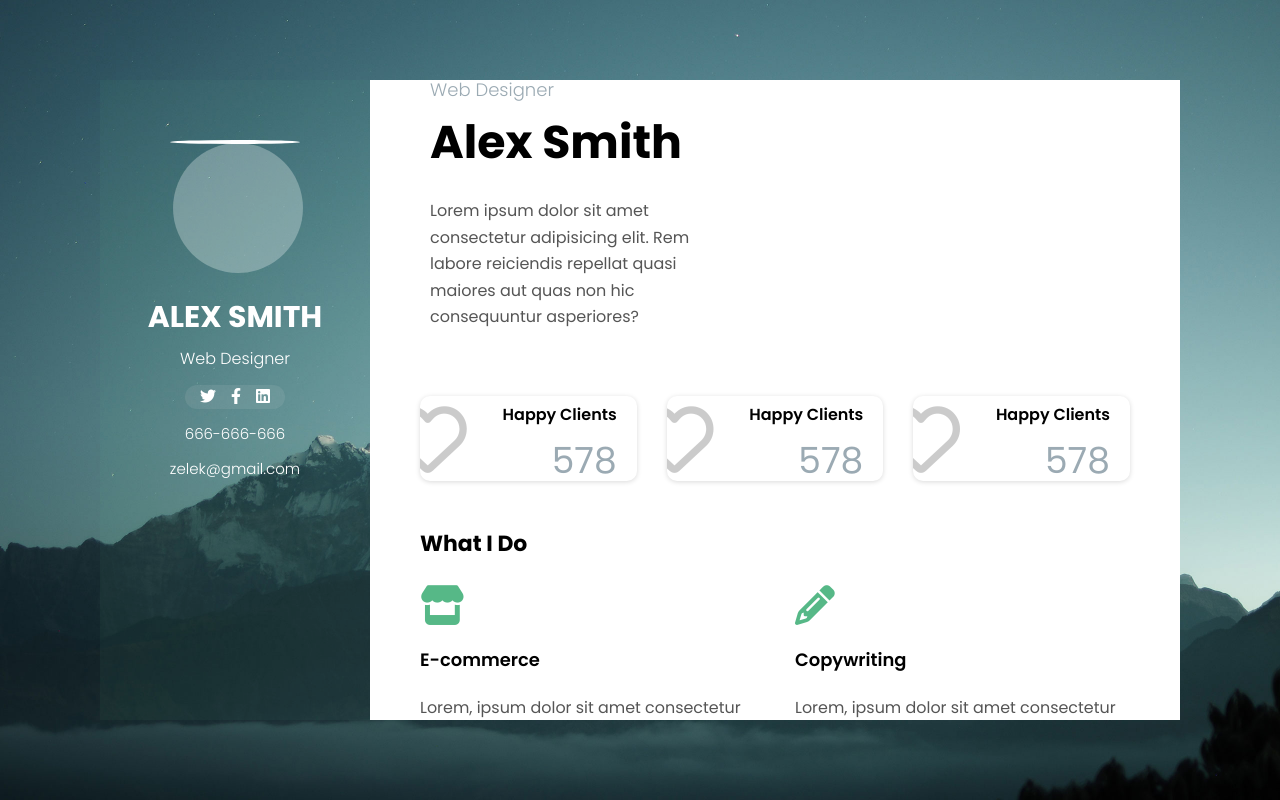
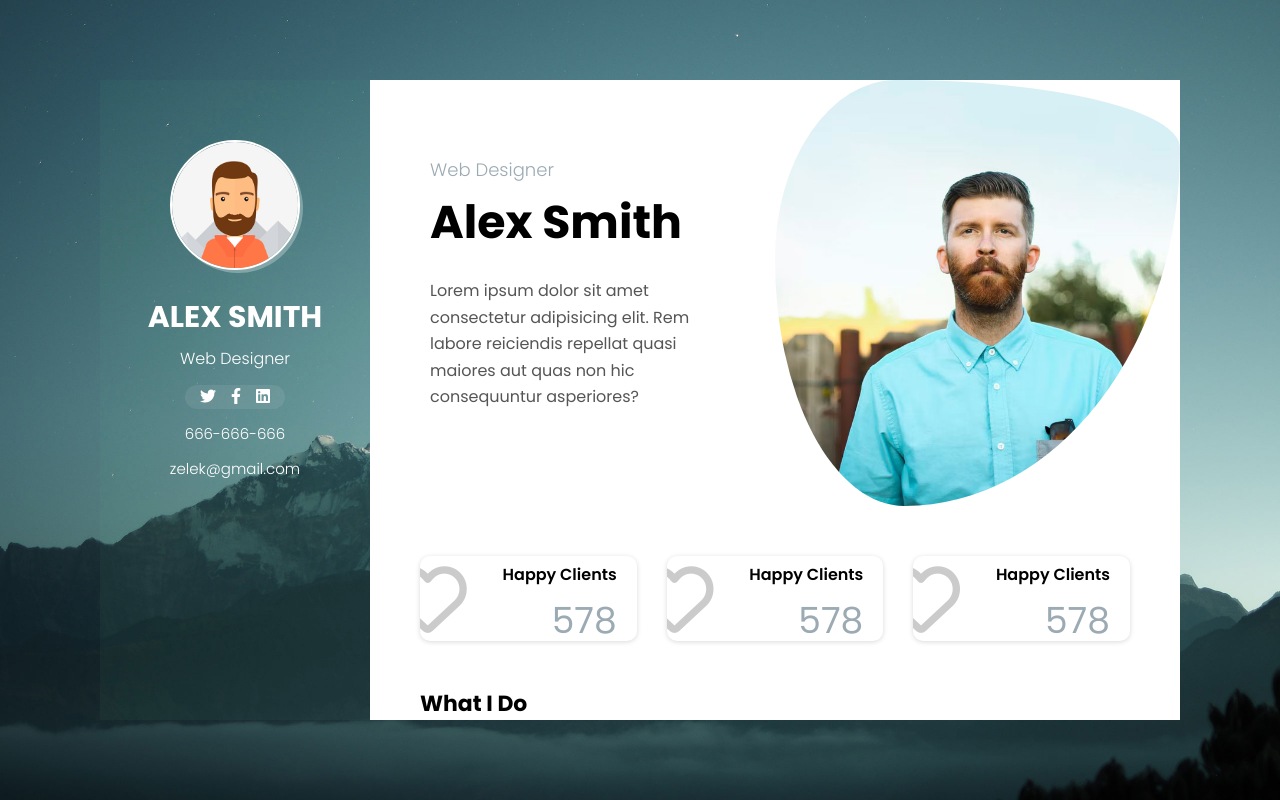
Before and after one commit to anngee02/CV, a plain HTML site: page index.html in a window 1280 px wide. Drawn offline with Linux system fonts and the light colour scheme; the site is published under a folder, as on GitHub Pages, so addresses that start at the root find nothing.

Commit message:
fix images paths

```diff
--- a/assets/sass/sections/_aboutMe.scss
+++ b/assets/sass/sections/_aboutMe.scss
@@ -158,8 +158,6 @@
                         border-radius: 4px;
 
                     }
-
-
                 }
             }
         }
--- a/index.html
+++ b/index.html
@@ -22,7 +22,7 @@
     <main class="page">
         <div class="header">
             <div class="photo">
-                <img src="/assets/img/main_photo.jpeg" alt="">
+                <img src="assets/img/main_photo.jpeg" alt="">
             </div>
             <h1 class="name">ALEX SMITH</h1>
             <h3 class="role">Web Designer</h3>
@@ -49,7 +49,7 @@
                             maiores aut quas non hic consequuntur asperiores?</p>
                     </div>
                     <div class="person-photo">
-                        <img src="/assets/img/main_photo_1.jpeg" alt="">
+                        <img src="assets/img/main_photo_1.jpeg" alt="">
                     </div>
 
                 </div>
```
